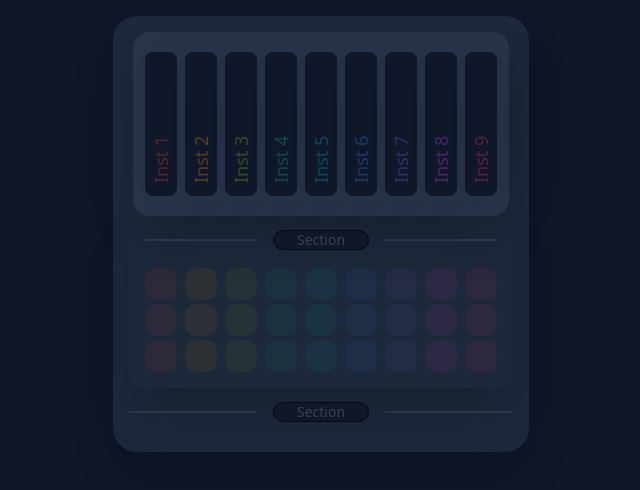
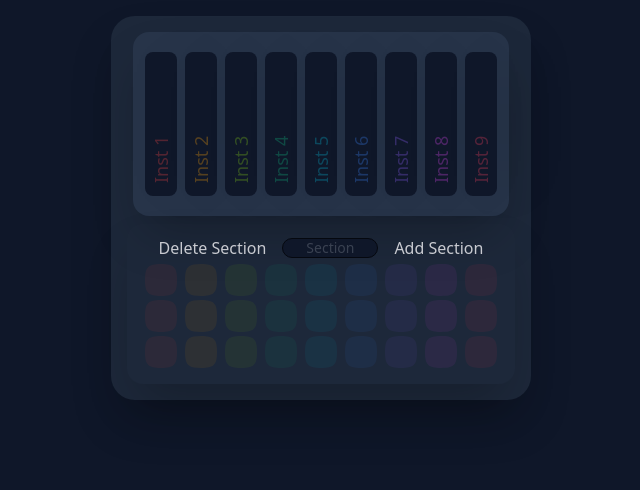
Before and after one commit to BKSchatzki/songstruct, a React (Vite) app: page / in a window 1280 px wide. Shown: the top 490 px of the page, without its empty margins (319-959 px from the left). Built offline with nearby package versions, Linux system fonts and the light colour scheme.

Commit message:
Add code for adding and removing section after current

```diff
--- a/src/components/Arrangement.jsx
+++ b/src/components/Arrangement.jsx
@@ -1,7 +1,6 @@
 import React, { useState } from "react";
 import Headers from "./Headers";
 import Section from "./Section";
-import Divider from "./Divider";
 
 function Arrangement() {
   const colors = [
@@ -18,9 +17,16 @@ function Arrangement() {
 
   const [sections, setSections] = useState([1]);
 
-  const addNewSection = () => {
+  const addNewSection = (index) => {
     const newSectionNumber = sections.length + 1;
-    setSections([...sections, newSectionNumber]);
+    const updatedSections = [...sections];
+    updatedSections.splice(index + 1, 0, newSectionNumber);
+    setSections(updatedSections);
+  };
+
+  const deleteSection = (index) => {
+    const updatedSections = sections.filter((_, i) => i !== index);
+    setSections(updatedSections);
   };
 
   return (
@@ -28,11 +34,15 @@ function Arrangement() {
       <div className="m-4 mx-auto flex h-fit w-full flex-col items-center justify-start rounded-3xl bg-neutral p-4 shadow-2xl">
         <Headers colors={colors} />
 
-        {sections.map((sectionNumber) => (
-          <Section key={sectionNumber} colors={colors} />
+        {/* Render existing sections */}
+        {sections.map((sectionNumber, index) => (
+          <Section
+            key={sectionNumber}
+            colors={colors}
+            onAddSection={() => addNewSection(index)}
+            onDeleteSection={() => deleteSection(index)}
+          />
         ))}
-
-        <Divider onClick={addNewSection} />
       </div>
     </div>
   );
--- a/src/components/Divider.jsx
+++ b/src/components/Divider.jsx
@@ -1,21 +1,16 @@
 import React from "react";
 
 function Divider(props) {
-  const { onClick } = props;
-
-  const handleDividerClick = () => {
-    if (onClick) {
-      onClick();
-    }
-  };
+  const { onAddSection, onDeleteSection } = props; // Destructure the callback props
 
   return (
-    <div className="divider divider-vertical mb-4" onClick={handleDividerClick}>
+    <div className="divider divider-vertical mb-1">
+      <button onClick={onDeleteSection}>Delete Section</button>
       <input
         className="text-md badge w-24 text-center align-middle placeholder:opacity-30"
         placeholder="Section"
-        type="text"
       />
+      <button onClick={onAddSection}>Add Section</button>
     </div>
   );
 }
--- a/src/components/Headers.jsx
+++ b/src/components/Headers.jsx
@@ -6,7 +6,7 @@ function Headers(props) {
 
   return (
     <div>
-      <div className=" flex flex-row items-start justify-start gap-0 rounded-2xl bg-neutral-focus p-2 pb-[72px] shadow-2xl">
+      <div className="flex flex-row items-start justify-start gap-0 rounded-2xl bg-neutral-focus p-2 pb-[72px] shadow-2xl">
         {colors.map((color, index) => (
           <Instrument colors={color} key={index} instrumentNumber={++index} />
         ))}
--- a/src/components/Section.jsx
+++ b/src/components/Section.jsx
@@ -3,11 +3,11 @@ import Cell from "./Cell";
 import Divider from "./Divider";
 
 function Section(props) {
-  const { colors } = props;
+  const { colors, onAddSection, onDeleteSection } = props;
 
   return (
-    <div className="flex flex-col gap-1 rounded-2xl px-4 pb-4 shadow-2xl">
-      <Divider />
+    <div className="mt-2 flex flex-col gap-1 rounded-2xl px-4 pb-4 shadow-2xl">
+      <Divider onAddSection={onAddSection} onDeleteSection={onDeleteSection} />
       <div className="flex flex-row items-start justify-center gap-2">
         {colors.map((color, index) => (
           <Cell colors={color} key={index} />
```
